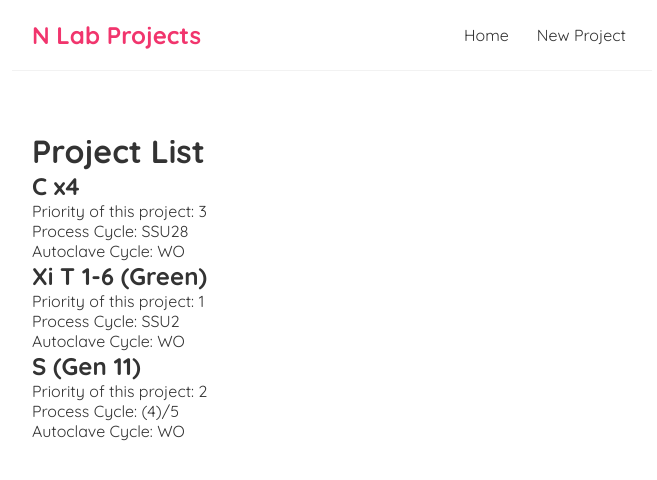
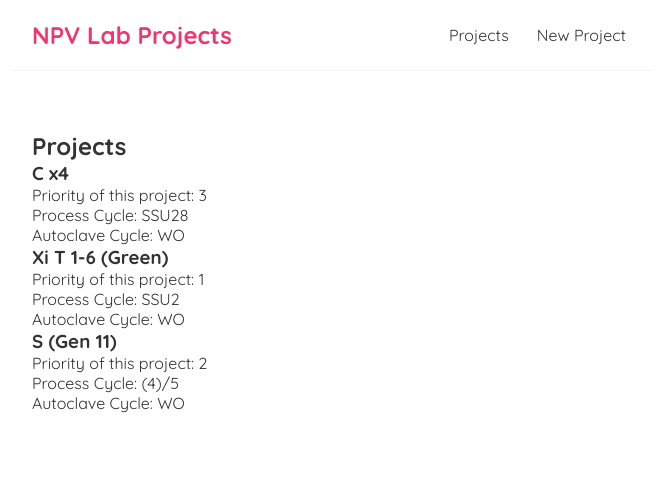
Before and after one commit to aria-abad/smart-board, a React (Create React App) app: page / in a window 1280 px wide. Shown: the top 480 px of the page, without its empty margins (308-965 px from the left). Built offline with nearby package versions, Linux system fonts and the light colour scheme.

Commit message:
updating the project

```diff
--- a/src/App.js
+++ b/src/App.js
@@ -1,6 +1,6 @@
 import {useState} from 'react';
 import Navbar from './components/Navbar'
-import Projecs from './components/Projecs';
+import Projects from './components/Projects';
 import {v4 as uuidv4} from 'uuid';
 
 function App() {
@@ -15,7 +15,7 @@ function App() {
     <div className="App">
       <Navbar />
       <div className="content">
-        <Projecs projects={projects} />
+        <Projects projects = {projects} />
       </div>
     </div>
   );
--- a/src/components/Navbar.js
+++ b/src/components/Navbar.js
@@ -3,9 +3,9 @@ import React from 'react'
 export default function Navbar() {
     return (
         <nav className="navbar">
-            <h1>N Lab Projects</h1>
+            <h1>NPV Lab Projects</h1>
             <div className="links">
-                <a href="/">Home</a>
+                <a href="/">Projects</a>
                 <a href="/create">New Project</a>
             </div>
         </nav>
--- a/src/components/Projecs.js
+++ /dev/null
@@ -1,11 +0,0 @@
-import React from 'react'
-import ProjecDetail from './ProjecDetails'
-
-export default function ProjecList({ projects }) {
-    return (
-        <div className="projectList">
-            <h1>Project List</h1>
-            {projects.map(project => <ProjecDetail key={project.id} project={project} /> )}
-        </div>
-    )
-}
--- a/src/components/ProjecDetails.js
+++ b/src/components/ProjectDetails.js
@@ -1,9 +1,9 @@
 import React from 'react'
 
-export default function Projec({ project }) {
+export default function ProjectDetails({ project }) {
     return (
-        <div className="project-preview">
-            <h2>{ project.instrument }</h2>
+        <div className="project-details">
+            <h3>{ project.instrument }</h3>
             <p>Priority of this project: { project.priority}</p>
             <p>Process Cycle: { project.cycle }</p>
             <p>Autoclave Cycle: { project.autoclave }</p>
--- /dev/null
+++ b/src/components/Projects.js
@@ -0,0 +1,11 @@
+import React from 'react'
+import ProjectDetails from './ProjectDetails'
+
+export default function Projects({ projects }) {
+    return (
+        <div className="projects">
+            <h2>Projects</h2>
+            {projects.map(project => <ProjectDetails key={project.id} project={project} /> )}
+        </div>
+    )
+}
--- a/src/index.css
+++ b/src/index.css
@@ -33,3 +33,7 @@
   margin: 40px auto;
   padding: 20px;
 }
+
+.projects h1{
+  background-color: #f1356d;
+}
```
